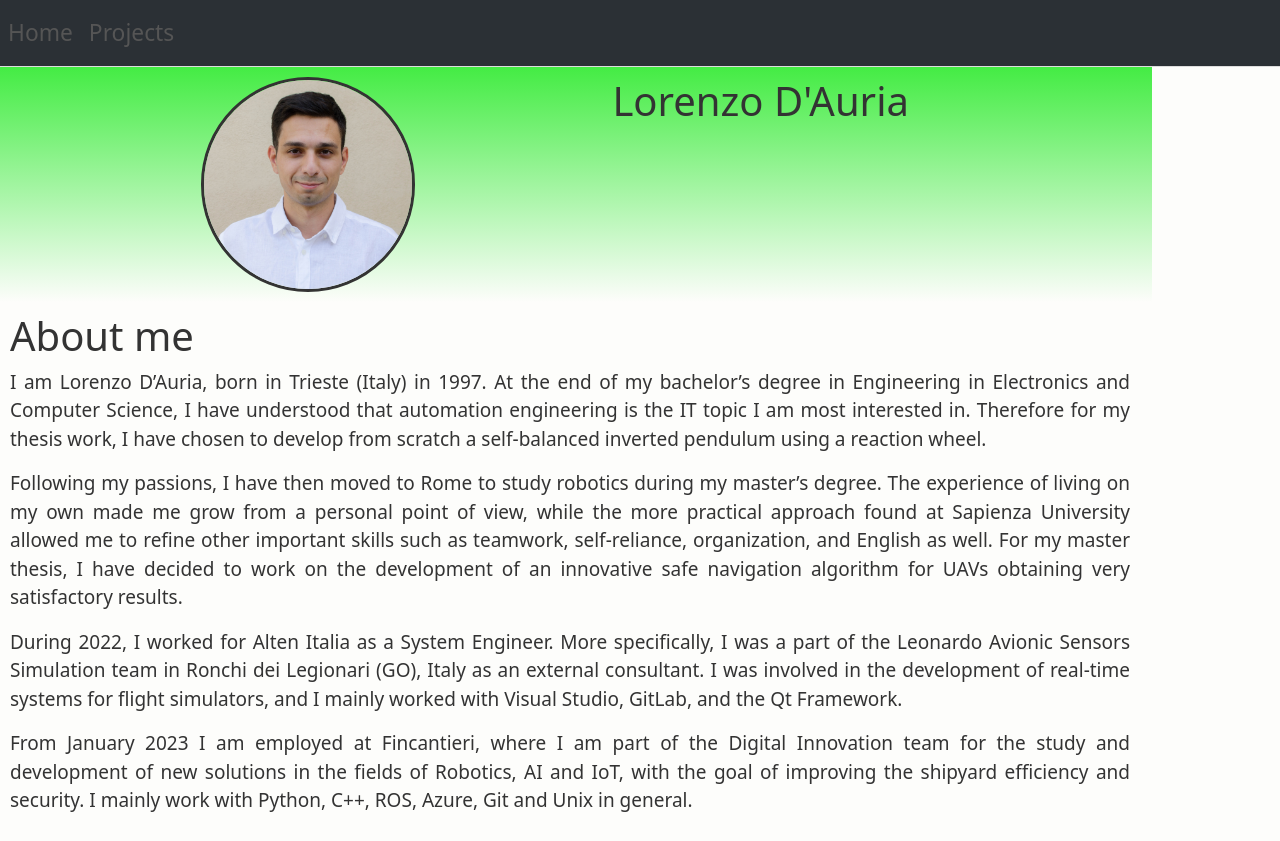
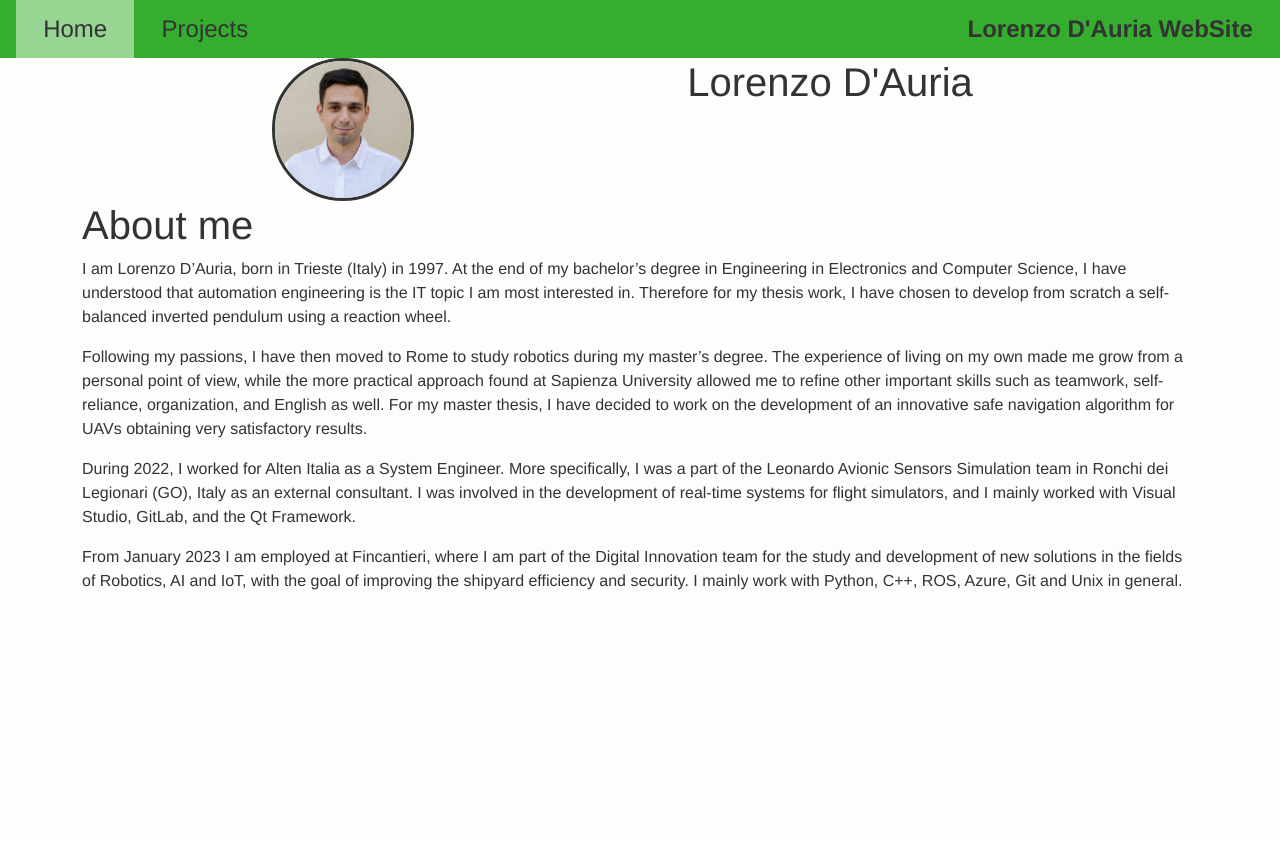
Before and after one commit to lodauria/lodauria.github.io, a React (Create React App) app: page / in a window 1280 px wide. After the commit the page ends 800 px from the top, so only its background shows below. Built offline with nearby package versions, Linux system fonts and the light colour scheme.

Commit message:
Navbar completed

```diff
--- a/src/App.css
+++ b/src/App.css
@@ -1,52 +1,92 @@
-.App {
-  text-align: justify;
-  justify-content: center;
-  font-size: calc(11px + 1vmin);
+/* General */
+
+body {
+  margin: 0;
+  padding: 0;
+  max-width: 100%;
+  overflow-x: hidden;
+  background-color: #fdfdfb;
 }
 
-body {
-  background-color: #FDFDFB;
+.App {
   color: #333;
+  font-family: Helvetica, sans-serif;
 }
 
-.h1{
-  font-size: x-large;
+/* Navigation bar */
+
+.top-navbar {
+  padding: 0;
+  display: flex;
+  font-size: 1.5rem;
+  background-color: #35ad2e;
+  justify-content: space-between;
+  align-items: center;
 }
 
-.container {
+.nav-ul{
   margin: 0;
-  padding: 0;
+  padding-left: 1rem;
+  display: flex;
 }
 
-.row{
-  padding: 10px;
+.nav-ul-header{
+  padding-right: 1.7rem;
+  font-weight: bold;
 }
 
-.col{
-  padding: 10px;
+.nav-li{
+  padding: 0;
+  padding-inline: 1rem;
+  list-style: none;
+  display: flex;
+}
+
+.nav-link {
+  padding: 0.7rem;
+  color: inherit;
+  text-decoration: none;
+}
+
+.nav-link:hover{
+  background-color:#ffffff36;
+}
+
+.nav-link.active{
+  background-color:#ffffff7a;
+}
+
+
+/* Homepage */
+
+.row-header{
+  margin-left: calc((100vw - 100%) / -2) !important;
+  padding-left: calc((100vw - 100%) / 2);
+  margin-right: calc((100vw - 100%) / -2) !important;
+  padding-right: calc((100vw - 100%) / 2);
+  background: linear-gradient(to bottom, rgb(68, 236, 68), #FDFDFB);
+}
+
+.col-image{
+  margin-top: 2rem;
+  text-align: center;
+  margin-bottom: 2rem;
+}
+
+.col-details{
+  padding-right: 10%;
+  margin-top: 2rem;
+  text-align: center;
+  margin-bottom: 2rem;
 }
 
 .logo-image {
-  max-width: 60%;
+  width: 40%;
   height: auto;
   border: #333 solid;
   border-radius: 50%;
 }
 
-.details-header{
-  background: linear-gradient(to bottom, rgb(68, 236, 68), #FDFDFB);
-}
-
 .side-details{
   text-align: center;
 }
-
-.navbar {
-  font-size: larger;
-  background-color: #f8f8f8;
-  border-bottom: 1px solid #ddd;
-}
-
-.nav-link {
-  color: #555;
-}
--- a/src/App.tsx
+++ b/src/App.tsx
@@ -1,4 +1,4 @@
-import SideBar from "./components/Sidebar";
+import NavBar from "./components/NavBar";
 import { HashRouter as Router, Route, Routes } from "react-router-dom";
 import HomePage from "./pages/HomePage";
 import ProjectsPage from "./pages/ProjectsPage";
@@ -7,7 +7,7 @@ function App() {
   return (
     <Router basename={process.env.PUBLIC_URL + "/"}>
       <div className="App">
-        <SideBar />
+        <NavBar />
         <Routes>
           <Route path="/" element={<HomePage />} />
           <Route path="/projects" element={<ProjectsPage />} />
--- /dev/null
+++ b/src/components/NavBar.tsx
@@ -0,0 +1,31 @@
+import { Link, useMatch, useResolvedPath } from "react-router-dom";
+
+interface NavItemProps {
+  to: string;
+  children: any;
+}
+
+function NavItem({ to, children, ...props }: NavItemProps) {
+  const resPath = useResolvedPath(to);
+  const isActive = useMatch({ path: resPath.pathname, end: true });
+
+  return (
+    <Link className={isActive ? "nav-link active" : "nav-link"} to={to}>
+      <li className="nav-li">{children}</li>
+    </Link>
+  );
+}
+
+function NavBar() {
+  return (
+    <nav className="top-navbar">
+      <ul className="nav-ul">
+        <NavItem to="/#">Home</NavItem>
+        <NavItem to="/projects">Projects</NavItem>
+      </ul>
+      <ul className="nav-ul nav-ul-header">Lorenzo D'Auria WebSite</ul>
+    </nav>
+  );
+}
+
+export default NavBar;
--- a/src/components/Sidebar.tsx
+++ /dev/null
@@ -1,25 +0,0 @@
-function Sidebar() {
-  return (
-    <nav
-      className="navbar navbar-expand-lg bg-body-tertiary"
-      data-bs-theme="dark"
-    >
-      <div className="collapse navbar-collapse" id="navbarNavDropdown">
-        <ul className="navbar-nav">
-          <li className="nav-item">
-            <a className="nav-link" href="/#">
-              Home
-            </a>
-          </li>
-          <li className="nav-item">
-            <a className="nav-link" href="/#/projects">
-              Projects
-            </a>
-          </li>
-        </ul>
-      </div>
-    </nav>
-  );
-}
-
-export default Sidebar;
```
